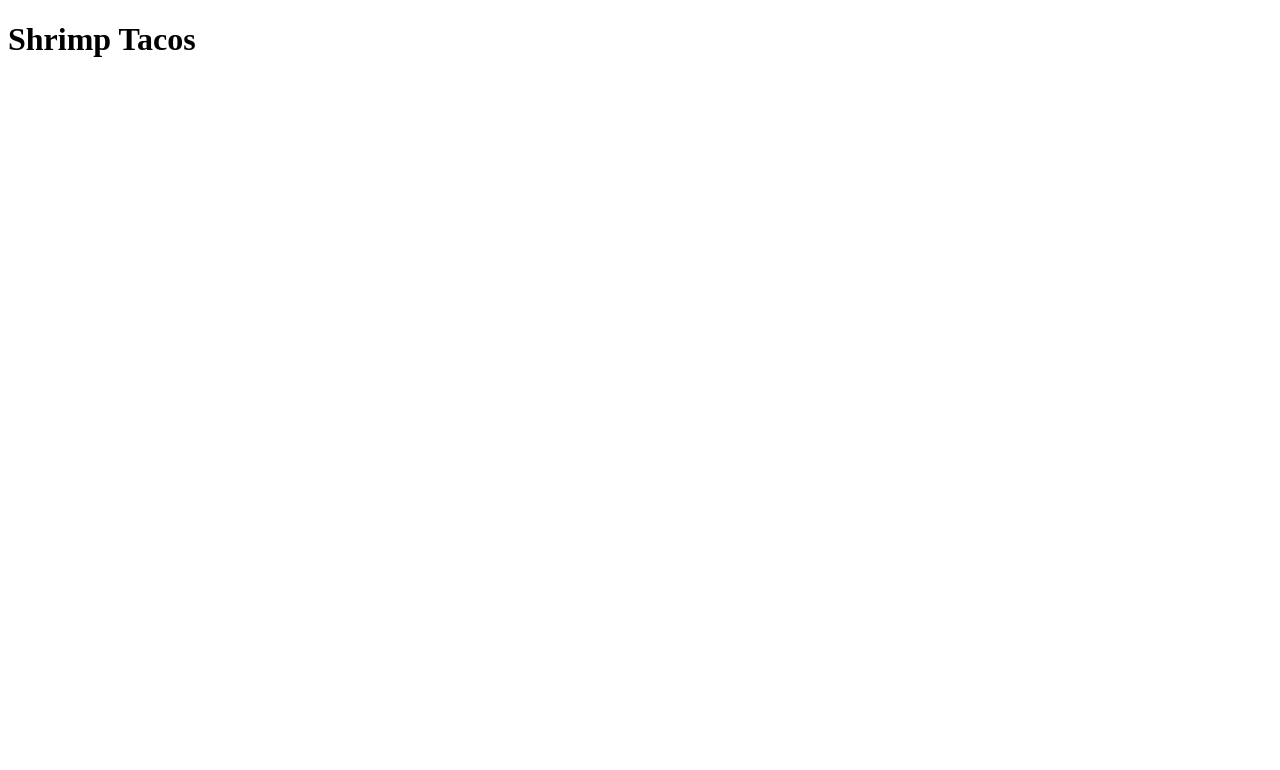
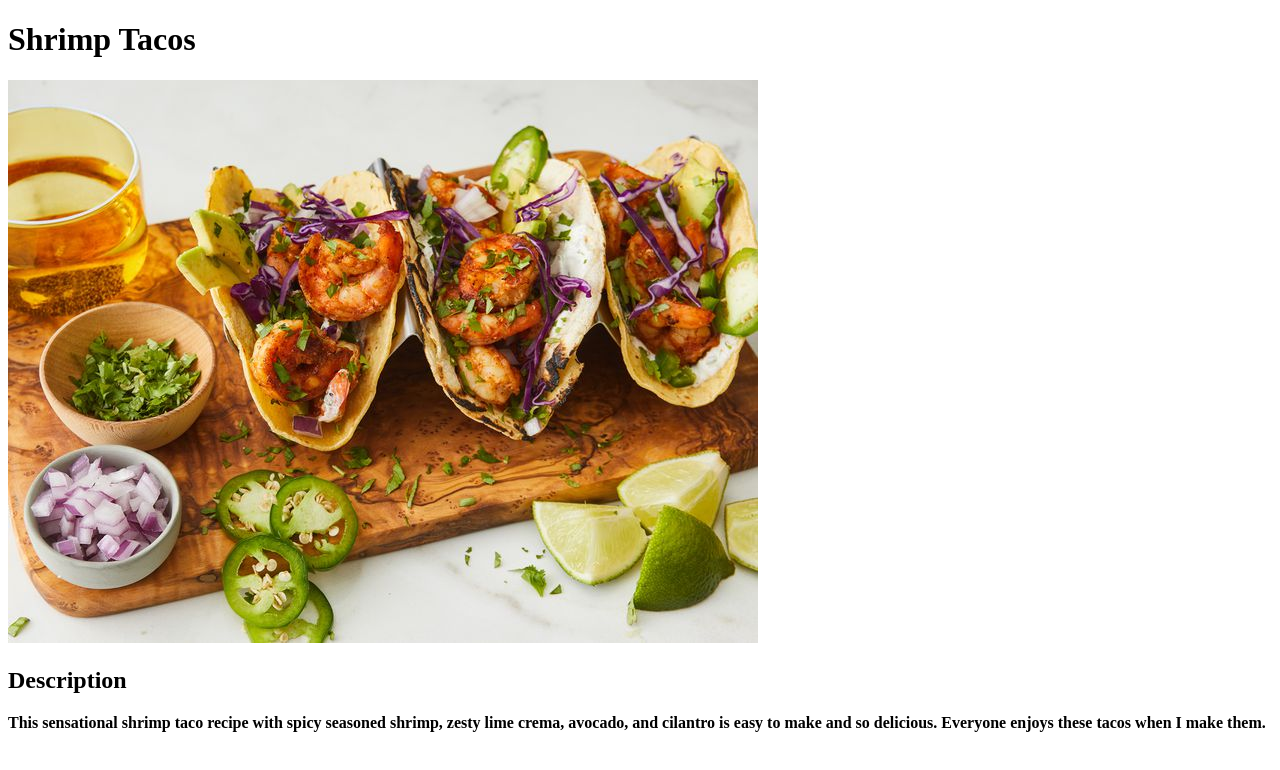
Before and after one commit to MauroRetamoso/recipes, a plain HTML site: page odin_recipes/shrimp_tacos.html in a window 1280 px wide. Drawn offline with Linux system fonts and the light colour scheme.

Commit message:
Add images and description to all recipes

```diff
--- a/odin_recipes/shrimp_tacos.html
+++ b/odin_recipes/shrimp_tacos.html
@@ -10,5 +10,11 @@
         <H1>
             Shrimp Tacos
         </H1>
+        <p><img src="./img/shrimp_taco.jpeg" alt="Image of the tacos"></p>
+        <h2>
+            Description
+        </h2>
+        <p><strong>This sensational shrimp taco recipe with spicy seasoned shrimp, zesty lime crema,
+            avocado, and cilantro is easy to make and so delicious. Everyone enjoys these tacos when I make them.</strong></p>
     </body>
 </html>
```
Also changed, not shown: odin_recipes/miso_soup.html (+5 -0 lines), odin_recipes/pepperoni_pizza.html (+5 -0 lines), odin_recipes/img/miso_soup.jpeg (added), odin_recipes/img/pepperoni_pizza.jpeg (added), odin_recipes/img/shrimp_taco.jpeg (added).
